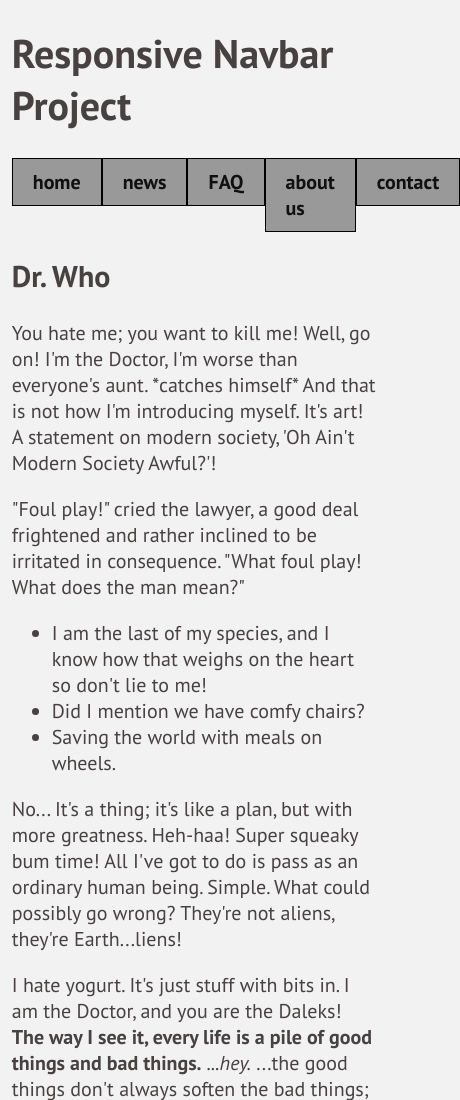
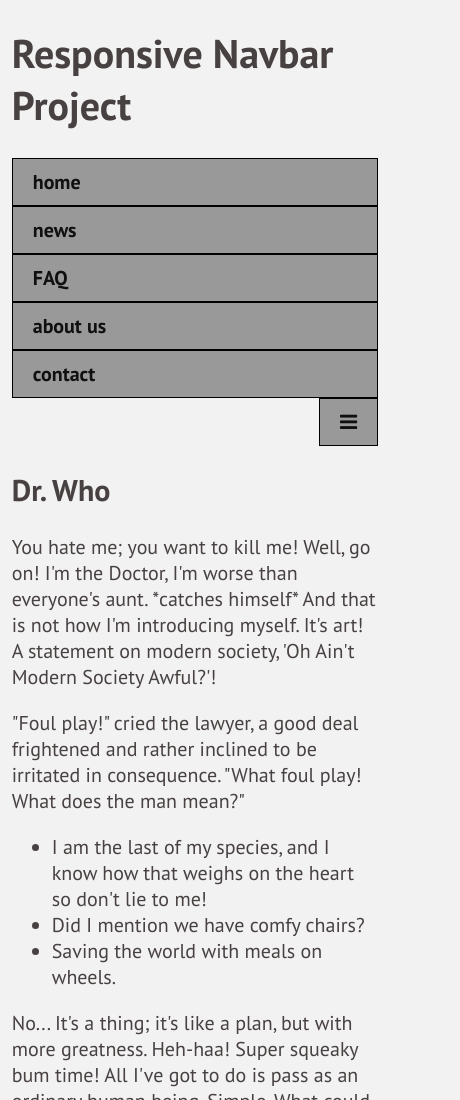
Before and after one commit to HundredVisionsGuy/Responsive-Navbar-Project, a plain HTML site: page index.html in a window 390 px wide. Shown: the top 1100 px of the page, 460 px wide, since content can reach past the window. Drawn offline with Linux system fonts and the light colour scheme.

Commit message:
First phase of the Responsive navbar

```diff
--- a/index.html
+++ b/index.html
@@ -9,17 +9,22 @@
     <link rel="preconnect" href="https://fonts.googleapis.com">
     <link rel="preconnect" href="https://fonts.gstatic.com" crossorigin>
     <link href="https://fonts.googleapis.com/css2?family=PT+Sans:ital,wght@0,400;0,700;1,400&display=swap" rel="stylesheet">
+    <link rel="stylesheet" href="https://cdnjs.cloudflare.com/ajax/libs/font-awesome/4.7.0/css/font-awesome.min.css">
+    <script src="scripts.js"></script>
 </head>
 <body>
     <header>
         <h1>Responsive Navbar Project</h1>
         <nav>
-            <ul>
+            <ul class="open" id="global-nav">
                 <li><a class="current" href="index.html">home</a></li>
                 <li><a href="#">news</a></li>
                 <li><a href="#">FAQ</a></li>
                 <li><a href="#">about us</a></li>
                 <li><a href="#">contact</a></li>
+                <li><a href="javascript:void(0);" class="icon" onclick="toggleNav()">
+                    <i class="fa fa-bars"></i>
+                  </a></li>
             </ul>
         </nav>
     </header>
--- /dev/null
+++ b/scripts.js
@@ -0,0 +1,15 @@
+/* When the page loads, check for navbar */
+window.onload = function() {
+    var nav = document.getElementById("global-nav");
+    var screenWidth = window.innerWidth;
+    if (screenWidth < 600) {
+        if (nav.classList.contains("open")) {
+            nav.classList.remove("open");
+        }
+    }
+}
+
+function toggleNav() {
+    var nav = document.getElementById("global-nav");
+    nav.classList.toggle("open");
+}
--- a/styles.css
+++ b/styles.css
@@ -16,7 +16,7 @@ nav ul {
     margin: 0;
     padding: 0;
     display: flex;
-    flex-direction: row;
+    flex-direction: column;
 }
 nav a:link {
     text-decoration: none;
@@ -46,3 +46,16 @@ a.current {
     background-color: #a38e82;
     color:#101010;
 }
+nav a:not(:first-child) {display: none;}
+nav a.icon {
+    float: right;
+    display: block;
+}
+@media only screen and (min-width: 600px) {
+    nav ul {
+        flex-direction: row;
+    }
+    nav a.icon {
+        display: none;
+    }
+}
```
